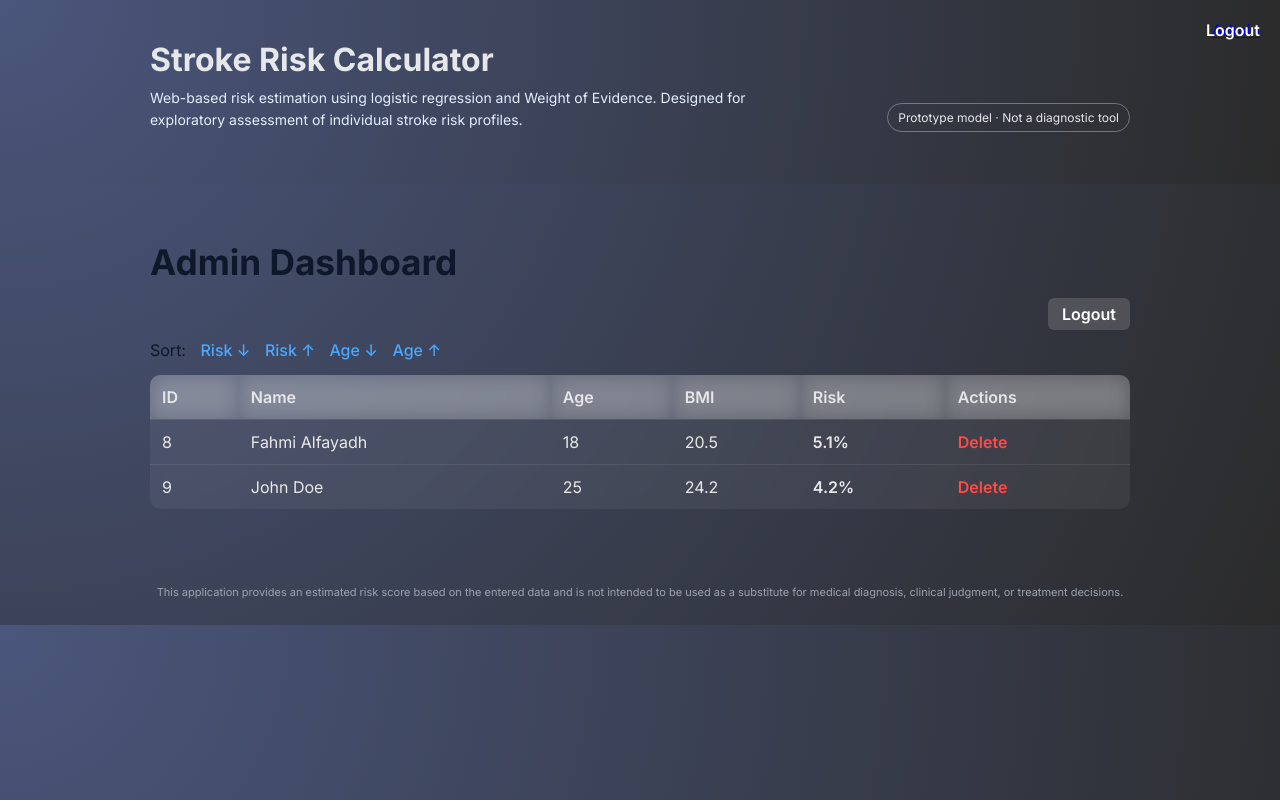
After one commit to Fahmialfayadh/finalproject_risikostroke, a Flask app: page /admin in a window 1280 px wide. The commit adds this page. Run offline with Flask 3, Linux system fonts and the light colour scheme; the visitor is signed in with stand-in values (Sample User, id 1); data comes from the database, SQL or seed files in the repository; both versions use the stored data as it was after the commit.

Commit message:
nambah admin dashboard, dan query data untuk implementasi algoritma sorting

```diff
--- a/app.py
+++ b/app.py
@@ -1,15 +1,124 @@
 import math
-from flask import Flask, render_template, request
+from flask import Flask, redirect, render_template, request, session
 from models import db, StrokeInput
+from flask import make_response
+
+
 
 app = Flask(__name__)
-
+# password admin
+app.secret_key = "matdishebat"
+ADMIN_PASSWORD = "fpmatdiskeren"
 # ===========================
 #  DATABASE CONFIG
 # ===========================
 app.config['SQLALCHEMY_DATABASE_URI'] = 'sqlite:///stroke.db'
 app.config['SQLALCHEMY_TRACK_MODIFICATIONS'] = False
 db.init_app(app)
+
+@app.route("/admin/login", methods=["GET", "POST"])
+def admin_login():
+    if request.method == "POST":
+        pw = request.form.get("password", "")
+        if pw == ADMIN_PASSWORD:
+            session["admin"] = True
+            return redirect("/admin")
+        return "Wrong admin password."
+
+    return render_template("admin_login.html")
+
+@app.route("/admin")
+def admin():
+    if not session.get("admin"):
+        return redirect("/admin/login")
+
+    # ambil data
+    sort_key = request.args.get("sort", "prediction")
+    order = request.args.get("order", "desc")
+    reverse = (order == "desc")
+
+    records = StrokeInput.query.all()
+    sorted_records = merge_sort(records, sort_key, reverse)
+
+    # render template
+    response = make_response(render_template(
+        "admin_panel.html",
+        data=sorted_records,
+        sort_key=sort_key,
+        order=order
+    ))
+
+    # blok browser cache
+    response.headers["Cache-Control"] = "no-cache, no-store, must-revalidate"
+    response.headers["Pragma"] = "no-cache"
+    response.headers["Expires"] = "0"
+
+    return response
+
+# ===========================
+#   VIEW DETAIL RECORD
+
+@app.route("/admin/view/<int:id>")
+def admin_view(id):
+    if not session.get("admin"):
+        return redirect("/admin/login")
+
+    r = StrokeInput.query.get(id)
+
+    # convert StrokeInput → format yang dipakai oleh result.html
+    data_input = {
+        "name": r.name,
+        "age": r.age,
+        "gender": r.gender,
+        "glucose": r.glucose,
+        "smoking": r.smoking,
+        # field lain optional
+    }
+
+    # langsung hitung ulang dengan fungsi calc yg sudah ada
+    prob, level, bmi, bins, contrib = calc({
+        "name": r.name,
+        "age": r.age,
+        "weight": 70,   # placeholder jika data tidak ada
+        "height": 170,
+        "glucose": r.glucose,
+        "gender": r.gender,
+        "ever_married": "No",
+        "work_type": "Private",
+        "residence": "Urban",
+        "smoking": r.smoking
+    })
+
+    response = make_response(render_template("result.html",
+                                             prob=prob,
+                                             level=level,
+                                             bmi=bmi,
+                                             bins=bins,
+                                             contrib=contrib,
+                                             data=data_input))
+
+    response.headers["Cache-Control"] = "no-cache, no-store, must-revalidate"
+    response.headers["Pragma"] = "no-cache"
+    response.headers["Expires"] = "0"
+
+    return response
+
+@app.route("/admin/delete/<int:id>")
+def admin_delete(id):
+    if not session.get("admin"):
+        return redirect("/admin/login")
+
+    record = StrokeInput.query.get(id)
+    if record:
+        db.session.delete(record)
+        db.session.commit()
+
+    return redirect("/admin")
+
+@app.route("/admin/logout")
+def admin_logout():
+    session.pop("admin", None)   # hapus session admin
+    return redirect("/")
 
 # ===========================
 #  MODEL PARAMS (LOGISTIC WOE)
@@ -123,6 +232,7 @@ def predict():
 
     # Input aman
     data_input = {
+        "name": form.get("name", ""),
         "age": float(form.get("age", 0)),
         "weight": float(form.get("weight", 0)),
         "height": float(form.get("height", 1)),
@@ -139,7 +249,8 @@ def predict():
 
     # Simpan kalau user klik save
     if form.get("save") == "yes":
-        db.session.add(StrokeInput(
+        record = StrokeInput(
+            name=data_input["name"],
             age=data_input["age"],
             gender=data_input["gender"],
             hypertension=int(form.get("hypertension", 0)),
@@ -148,8 +259,10 @@ def predict():
             bmi=bmi,
             smoking=data_input["smoking"],
             prediction=float(prob)
-        ))
+        )
+        db.session.add(record)
         db.session.commit()
+
 
     return render_template(
         "result.html",
@@ -162,6 +275,17 @@ def predict():
     )
 
 
+# =================================
+#         ALGORITMA REKURSIF
+# =================================
+
+# ============
+#   SORTING (fungsinya ada di file utils.py)
+# ============
+
+from utils import merge_sort
+
+
 # ===========================
 #     RUN SERVER
 # ===========================
--- a/models.py
+++ b/models.py
@@ -4,6 +4,7 @@ db = SQLAlchemy()
 
 class StrokeInput(db.Model):
     id = db.Column(db.Integer, primary_key=True)
+    name = db.Column(db.String(100))
     age = db.Column(db.Integer)
     gender = db.Column(db.String(10))
     hypertension = db.Column(db.Integer)
@@ -13,7 +14,8 @@ class StrokeInput(db.Model):
     smoking = db.Column(db.String(50))
     prediction = db.Column(db.Float)  # nilai prediksi risiko
 
-    def __init__(self, age, gender, hypertension, heart_disease, glucose, bmi, smoking, prediction):
+    def __init__(self,name, age, gender, hypertension, heart_disease, glucose, bmi, smoking, prediction):
+        self.name = name
         self.age = age
         self.gender = gender
         self.hypertension = hypertension
--- a/static/style.css
+++ b/static/style.css
@@ -334,3 +334,35 @@ select:focus {
         width: 100%;
     }
 }
+.name-block {
+    margin: 20px 0;
+    font-size: 1.4rem;
+    font-weight: 600;
+}
+
+.name-value {
+    font-family: 'Arial Black', sans-serif;
+    color : #f3a600;
+    font-size: 1.6rem;
+    font-weight: 700;
+}
+
+.admin-topbar {
+    display: flex;
+    justify-content: flex-end;
+    margin-bottom: 10px;
+}
+
+.logout-btn {
+    padding: 6px 14px;
+    background: rgba(255, 255, 255, 0.15);
+    border-radius: 6px;
+    color: #fff;
+    font-weight: 600;
+    text-decoration: none;
+    transition: 0.15s;
+}
+
+.logout-btn:hover {
+    background: rgba(255, 255, 255, 0.25);
+}
--- /dev/null
+++ b/templates/admin_panel.html
@@ -0,0 +1,173 @@
+{% extends "base.html" %}
+{% block content %}
+
+<h2 class="admin-title">Admin Dashboard</h2>
+<div class="admin-topbar">
+    <a href="/admin/logout" class="logout-btn">Logout</a>
+</div>
+
+<div class="sort-bar">
+    <span>Sort:</span>
+    <a href="?sort=prediction&order=desc">Risk ↓</a>
+    <a href="?sort=prediction&order=asc">Risk ↑</a>
+    <a href="?sort=age&order=desc">Age ↓</a>
+    <a href="?sort=age&order=asc">Age ↑</a>
+</div>
+
+
+<div class="admin-table-wrapper">
+<table class="admin-table">
+    <thead>
+        <tr>
+            <th>ID</th>
+            <th>Name</th>
+            <th>Age</th>
+            <th>BMI</th>
+            <th>Risk</th>
+            <th>Actions</th>
+        </tr>
+    </thead>
+
+    <tbody>
+    {% for r in data %}
+        <tr onclick="window.location='/admin/view/{{ r.id }}'">
+            <td>{{ r.id }}</td>
+            <td>{{ r.name }}</td>
+            <td>{{ r.age }}</td>
+            <td>{{ r.bmi | round(1) }}</td>
+            <td class="risk-cell">{{ (r.prediction * 100) | round(1) }}%</td>
+            <td>
+                <a href="/admin/delete/{{ r.id }}"
+                   class="delete-btn"
+                   onclick="event.stopPropagation(); return confirm('Delete this record?');">
+                   Delete
+                </a>
+            </td>
+        </tr>
+    {% endfor %}
+    </tbody>
+</table>
+</div>
+
+<style>
+/* MAIN TITLE */
+.admin-title {
+    font-size: 2.2rem;
+    font-weight: 700;
+    margin-bottom: 15px;
+}
+
+/* SORT BAR */
+.sort-bar {
+    margin-bottom: 15px;
+    font-size: 1rem;
+}
+
+.sort-bar a {
+    margin-left: 10px;
+    color: #4aa8ff;
+    text-decoration: none;
+    font-weight: 500;
+}
+
+.sort-bar a:hover {
+    text-decoration: underline;
+}
+
+/* TABLE WRAPPER */
+.admin-table-wrapper {
+    width: 100%;
+    overflow: hidden;
+    border-radius: 10px;
+    margin-top: 10px;
+    backdrop-filter: blur(6px);
+}
+
+/* TABLE STYLE */
+.admin-table {
+    width: 100%;
+    border-collapse: collapse;
+    font-size: 1rem;
+    background: rgba(255, 255, 255, 0.06);
+}
+
+.admin-table thead {
+    background: rgba(255, 255, 255, 0.15);
+}
+
+.admin-table th {
+    padding: 12px;
+    text-align: left;
+    font-weight: 600;
+    color: #ffffffcc;
+    position: sticky;
+    top: 0;
+    backdrop-filter: blur(10px);
+}
+
+.admin-table td {
+    padding: 12px;
+    border-top: 1px solid rgba(255, 255, 255, 0.08);
+    color: #e8e8e8;
+}
+
+/* ROW INTERACTIVITY */
+.admin-table tbody tr {
+    transition: 0.15s ease;
+}
+
+.admin-table tbody tr:hover {
+    background: rgba(255, 255, 255, 0.13);
+    cursor: pointer;
+    transform: scale(1.01);
+}
+
+/* RISK COLORING */
+.risk-cell {
+    font-weight: 600;
+}
+
+.risk-cell::after {
+    content: "";
+}
+
+/* DELETE BUTTON */
+.delete-btn {
+    color: #ff4a4a;
+    font-weight: 600;
+    text-decoration: none;
+}
+
+.delete-btn:hover {
+    text-decoration: underline;
+}
+
+/* MOBILE FRIENDLY */
+@media (max-width: 768px) {
+    .admin-table th, .admin-table td {
+        padding: 8px;
+        font-size: 0.9rem;
+    }
+}
+.admin-topbar {
+    display: flex;
+    justify-content: flex-end;
+    margin-bottom: 10px;
+}
+
+.logout-btn {
+    padding: 6px 14px;
+    background: rgba(255, 255, 255, 0.15);
+    border-radius: 6px;
+    color: #fff;
+    font-weight: 600;
+    text-decoration: none;
+    transition: 0.15s;
+}
+
+.logout-btn:hover {
+    background: rgba(255, 255, 255, 0.25);
+}
+</style>
+
+{% endblock %}
--- a/templates/base.html
+++ b/templates/base.html
@@ -24,6 +24,19 @@
                 Prototype model · Not a diagnostic tool
             </div>
         </div>
+        <div style="position:absolute; top:20px; right:20px;">
+            <a href="/admin">Admin</a>
+        </div>
+        {% if session.get("admin") %}
+        <a href="/admin/logout"
+            style="position: absolute; top: 20px; right: 20px;
+                    color: #fff; font-weight:600; text-decoration:none;">
+            Logout
+            </a>
+        {% endif %}
+
+
+
     </header>
 
     <main class="main-wrapper">
--- a/templates/index.html
+++ b/templates/index.html
@@ -22,6 +22,12 @@
         </div>
 
         <!-- ROW 1: Age & Gender -->
+         <div class="section-row">
+            <div class="field-block full">
+                <label>Full Name</label>
+                <input type="text" name="name" value="John Doe" required>
+            </div>
+        </div>
         <div class="section-row">
             <div class="field-block">
                 <label>Age</label>
--- a/templates/result.html
+++ b/templates/result.html
@@ -15,7 +15,12 @@
             Estimated probability of stroke given the submitted profile.
         </p>
     </div>
+    <div class="section-divider">
+        <div class="name-block">
+            <span class="name-value">{{ data["name"] }}</span>
+        </div>
 
+    </div>
     <!-- ============================================ -->
     <!-- HASIL UTAMA: Persentase & Level Risiko      -->
     <!-- ============================================ -->
--- /dev/null
+++ b/utils.py
@@ -0,0 +1,39 @@
+def merge_sort(records, key, reverse=False):
+    # Base case
+    if len(records) <= 1:
+        return records
+
+    mid = len(records) // 2
+    left = merge_sort(records[:mid], key, reverse)
+    right = merge_sort(records[mid:], key, reverse)
+
+    return merge(left, right, key, reverse)
+
+
+def merge(left, right, key, reverse):
+    result = []
+    i = j = 0
+
+    while i < len(left) and j < len(right):
+        a = getattr(left[i], key)
+        b = getattr(right[j], key)
+
+        if reverse:
+            if a > b:
+                result.append(left[i])
+                i += 1
+            else:
+                result.append(right[j])
+                j += 1
+        else:
+            if a < b:
+                result.append(left[i])
+                i += 1
+            else:
+                result.append(right[j])
+                j += 1
+
+    result.extend(left[i:])
+    result.extend(right[j:])
+    return result
+# ===========================
```
Also changed, not shown: templates/admin_login.html (added, +13 -0 lines), instance/stroke.db.
